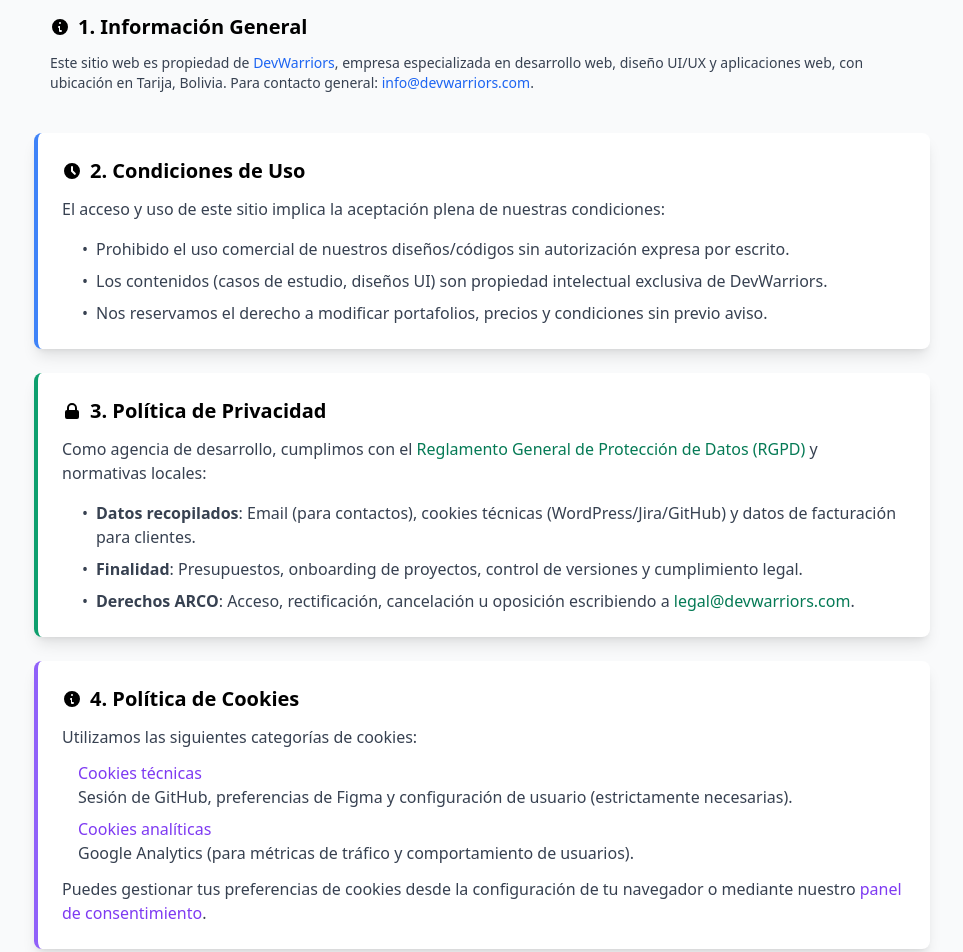
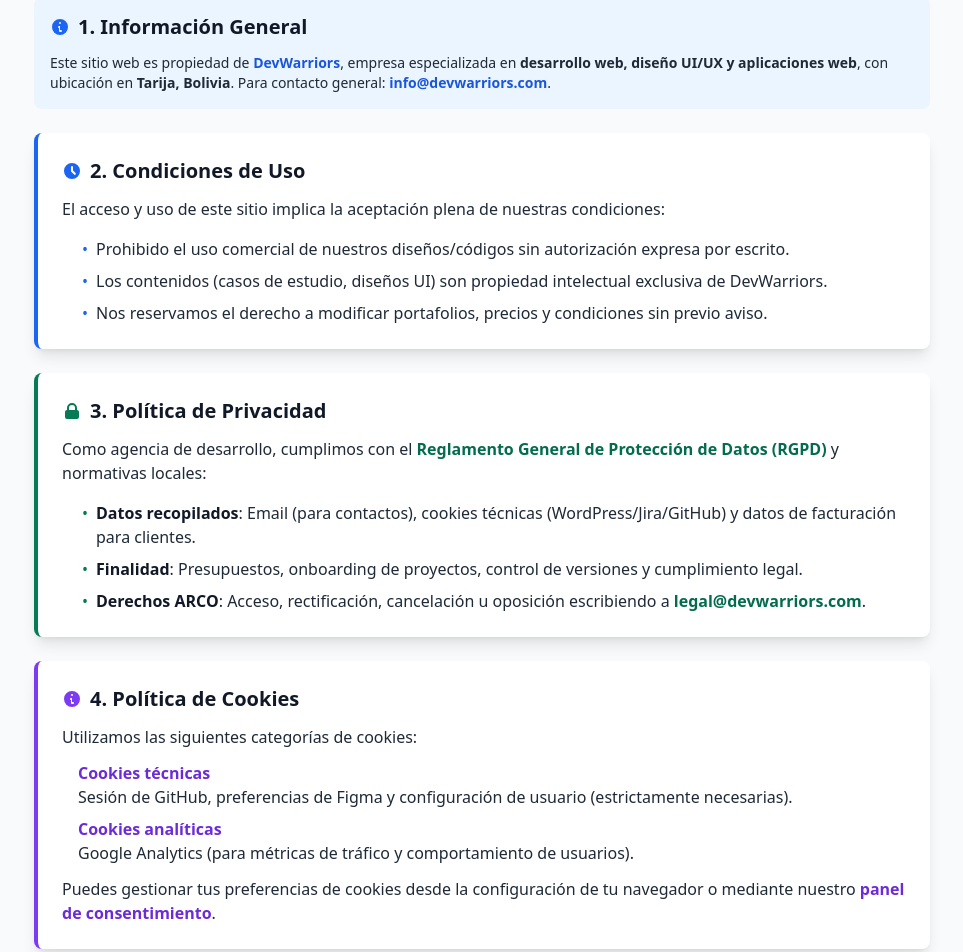
Before and after one commit to RafaelReyes0816/DevWarriors, a React (Vite) app: page /legal in a window 1280 px wide. Shown: the part 280-1232 px from the top of the page, without its empty margins (158-1121 px from the left). Built offline with nearby package versions, Linux system fonts and the light colour scheme.

Commit message:
otros ajustes AYUDAgit add .!

```diff
--- a/src/pages/LegalPage.jsx
+++ b/src/pages/LegalPage.jsx
@@ -18,109 +18,109 @@ export default function LegalPage() {
         <div className="text-center mb-8">
           <Badge
             color="blue"
-            className="mb-2 text-xs md:text-sm py-1 px-2 inline-flex items-center"
+            className="mb-2 text-xs md:text-sm py-1 px-2 inline-flex items-center bg-blue-600 text-white"
           >
             Documento Legal
           </Badge>
           <h1 className="text-3xl md:text-4xl font-bold text-gray-900 dark:text-white">
             Aviso Legal y Términos de Servicio
           </h1>
-          <p className="text-gray-500 dark:text-gray-400 mt-2">
+          <p className="text-gray-600 dark:text-gray-300 mt-2">
             Última actualización: 25 de Abril de 2025
           </p>
         </div>
 
         {/* Sección 1 - Información General */}
-        <Alert color="info" className="mb-6" withBorderAccent>
-          <h2 className="text-xl font-semibold mb-3 dark:text-white flex items-center gap-2">
-            <svg className="w-5 h-5" fill="currentColor" viewBox="0 0 20 20" xmlns="http://www.w3.org/2000/svg">
+        <Alert color="info" className="mb-6 bg-blue-50 dark:bg-blue-900" withBorderAccent>
+          <h2 className="text-xl font-semibold mb-3 text-gray-900 dark:text-white flex items-center gap-2">
+            <svg className="w-5 h-5 text-blue-600 dark:text-blue-300" fill="currentColor" viewBox="0 0 20 20" xmlns="http://www.w3.org/2000/svg">
               <path fillRule="evenodd" d="M18 10a8 8 0 11-16 0 8 8 0 0116 0zm-7-4a1 1 0 11-2 0 1 1 0 012 0zM9 9a1 1 0 000 2v3a1 1 0 001 1h1a1 1 0 100-2h-1V9z" clipRule="evenodd" />
             </svg>
             1. Información General
           </h2>
-          <p className="text-gray-700 dark:text-gray-300">
-            Este sitio web es propiedad de <span className="font-medium text-blue-600 dark:text-blue-400">{companyInfo.name}</span>,
-            empresa especializada en <span className="font-medium">{companyInfo.specialty}</span>,
-            con ubicación en <span className="font-medium">{companyInfo.location}</span>.
-            Para contacto general: <a href={`mailto:${companyInfo.contact}`} className="text-blue-600 dark:text-blue-400 hover:underline">{companyInfo.contact}</a>.
+          <p className="text-gray-800 dark:text-gray-200">
+            Este sitio web es propiedad de <span className="font-semibold text-blue-700 dark:text-blue-300">{companyInfo.name}</span>,
+            empresa especializada en <span className="font-semibold">{companyInfo.specialty}</span>,
+            con ubicación en <span className="font-semibold">{companyInfo.location}</span>.
+            Para contacto general: <a href={`mailto:${companyInfo.contact}`} className="font-semibold text-blue-700 dark:text-blue-300 hover:underline">{companyInfo.contact}</a>.
           </p>
         </Alert>
 
         {/* Sección 2 - Condiciones de Uso */}
-        <div className="bg-white dark:bg-gray-800 p-6 rounded-lg shadow-lg mb-6 border-l-4 border-blue-500">
-          <h2 className="text-xl font-semibold mb-3 dark:text-white flex items-center gap-2">
-            <svg className="w-5 h-5" fill="currentColor" viewBox="0 0 20 20" xmlns="http://www.w3.org/2000/svg">
+        <div className="bg-white dark:bg-gray-800 p-6 rounded-lg shadow-lg mb-6 border-l-4 border-blue-600">
+          <h2 className="text-xl font-semibold mb-3 text-gray-900 dark:text-white flex items-center gap-2">
+            <svg className="w-5 h-5 text-blue-600 dark:text-blue-300" fill="currentColor" viewBox="0 0 20 20" xmlns="http://www.w3.org/2000/svg">
               <path fillRule="evenodd" d="M10 18a8 8 0 100-16 8 8 0 000 16zm1-12a1 1 0 10-2 0v4a1 1 0 00.293.707l2.828 2.829a1 1 0 101.415-1.415L11 9.586V6z" clipRule="evenodd" />
             </svg>
             2. Condiciones de Uso
           </h2>
-          <p className="text-gray-700 dark:text-gray-300 mb-4">
+          <p className="text-gray-800 dark:text-gray-200 mb-4">
             El acceso y uso de este sitio implica la aceptación plena de nuestras condiciones:
           </p>
-          <ul className="list-disc pl-5 space-y-2 text-gray-700 dark:text-gray-300">
+          <ul className="list-disc pl-5 space-y-2 text-gray-800 dark:text-gray-200">
             <li className="flex items-start">
-              <span className="mr-2">•</span>
+              <span className="text-blue-600 dark:text-blue-300 mr-2">•</span>
               <span>Prohibido el uso comercial de nuestros diseños/códigos sin autorización expresa por escrito.</span>
             </li>
             <li className="flex items-start">
-              <span className="mr-2">•</span>
+              <span className="text-blue-600 dark:text-blue-300 mr-2">•</span>
               <span>Los contenidos (casos de estudio, diseños UI) son propiedad intelectual exclusiva de {companyInfo.name}.</span>
             </li>
             <li className="flex items-start">
-              <span className="mr-2">•</span>
+              <span className="text-blue-600 dark:text-blue-300 mr-2">•</span>
               <span>Nos reservamos el derecho a modificar portafolios, precios y condiciones sin previo aviso.</span>
             </li>
           </ul>
         </div>
 
         {/* Sección 3 - Privacidad */}
-        <div className="bg-white dark:bg-gray-800 p-6 rounded-lg shadow-lg mb-6 border-l-4 border-green-500">
-          <h2 className="text-xl font-semibold mb-3 dark:text-white flex items-center gap-2">
-            <svg className="w-5 h-5" fill="currentColor" viewBox="0 0 20 20" xmlns="http://www.w3.org/2000/svg">
+        <div className="bg-white dark:bg-gray-800 p-6 rounded-lg shadow-lg mb-6 border-l-4 border-green-600">
+          <h2 className="text-xl font-semibold mb-3 text-gray-900 dark:text-white flex items-center gap-2">
+            <svg className="w-5 h-5 text-green-600 dark:text-green-300" fill="currentColor" viewBox="0 0 20 20" xmlns="http://www.w3.org/2000/svg">
               <path fillRule="evenodd" d="M5 9V7a5 5 0 0110 0v2a2 2 0 012 2v5a2 2 0 01-2 2H5a2 2 0 01-2-2v-5a2 2 0 012-2zm8-2v2H7V7a3 3 0 016 0z" clipRule="evenodd" />
             </svg>
             3. Política de Privacidad
           </h2>
-          <p className="text-gray-700 dark:text-gray-300 mb-4">
-            Como agencia de desarrollo, cumplimos con el <span className="font-medium text-green-600 dark:text-green-400">Reglamento General de Protección de Datos (RGPD)</span> y normativas locales:
+          <p className="text-gray-800 dark:text-gray-200 mb-4">
+            Como agencia de desarrollo, cumplimos con el <span className="font-semibold text-green-700 dark:text-green-300">Reglamento General de Protección de Datos (RGPD)</span> y normativas locales:
           </p>
-          <ul className="list-disc pl-5 space-y-2 text-gray-700 dark:text-gray-300">
+          <ul className="list-disc pl-5 space-y-2 text-gray-800 dark:text-gray-200">
             <li className="flex items-start">
-              <span className="mr-2">•</span>
-              <span><strong>Datos recopilados</strong>: Email (para contactos), cookies técnicas (WordPress/Jira/GitHub) y datos de facturación para clientes.</span>
+              <span className="text-green-600 dark:text-green-300 mr-2">•</span>
+              <span><strong className="text-gray-900 dark:text-white">Datos recopilados</strong>: Email (para contactos), cookies técnicas (WordPress/Jira/GitHub) y datos de facturación para clientes.</span>
             </li>
             <li className="flex items-start">
-              <span className="mr-2">•</span>
-              <span><strong>Finalidad</strong>: Presupuestos, onboarding de proyectos, control de versiones y cumplimiento legal.</span>
+              <span className="text-green-600 dark:text-green-300 mr-2">•</span>
+              <span><strong className="text-gray-900 dark:text-white">Finalidad</strong>: Presupuestos, onboarding de proyectos, control de versiones y cumplimiento legal.</span>
             </li>
             <li className="flex items-start">
-              <span className="mr-2">•</span>
-              <span><strong>Derechos ARCO</strong>: Acceso, rectificación, cancelación u oposición escribiendo a <a href={`mailto:${companyInfo.legalContact}`} className="text-green-600 dark:text-green-400 hover:underline">{companyInfo.legalContact}</a>.</span>
+              <span className="text-green-600 dark:text-green-300 mr-2">•</span>
+              <span><strong className="text-gray-900 dark:text-white">Derechos ARCO</strong>: Acceso, rectificación, cancelación u oposición escribiendo a <a href={`mailto:${companyInfo.legalContact}`} className="font-semibold text-green-700 dark:text-green-300 hover:underline">{companyInfo.legalContact}</a>.</span>
             </li>
           </ul>
         </div>
 
         {/* Sección 4 - Cookies */}
-        <div className="bg-white dark:bg-gray-800 p-6 rounded-lg shadow-lg mb-6 border-l-4 border-purple-500">
-          <h2 className="text-xl font-semibold mb-3 dark:text-white flex items-center gap-2">
-            <svg className="w-5 h-5" fill="currentColor" viewBox="0 0 20 20" xmlns="http://www.w3.org/2000/svg">
+        <div className="bg-white dark:bg-gray-800 p-6 rounded-lg shadow-lg mb-6 border-l-4 border-purple-600">
+          <h2 className="text-xl font-semibold mb-3 text-gray-900 dark:text-white flex items-center gap-2">
+            <svg className="w-5 h-5 text-purple-600 dark:text-purple-300" fill="currentColor" viewBox="0 0 20 20" xmlns="http://www.w3.org/2000/svg">
               <path fillRule="evenodd" d="M18 10a8 8 0 11-16 0 8 8 0 0116 0zm-7-4a1 1 0 11-2 0 1 1 0 012 0zM9 9a1 1 0 000 2v3a1 1 0 001 1h1a1 1 0 100-2h-1V9z" clipRule="evenodd" />
             </svg>
             4. Política de Cookies
           </h2>
-          <div className="text-gray-700 dark:text-gray-300 space-y-3">
+          <div className="text-gray-800 dark:text-gray-200 space-y-3">
             <p>
               Utilizamos las siguientes categorías de cookies:
             </p>
             <div className="ml-4">
-              <p className="font-medium text-purple-600 dark:text-purple-400">Cookies técnicas</p>
+              <p className="font-semibold text-purple-700 dark:text-purple-300">Cookies técnicas</p>
               <p className="mb-2">Sesión de GitHub, preferencias de Figma y configuración de usuario (estrictamente necesarias).</p>
 
-              <p className="font-medium text-purple-600 dark:text-purple-400">Cookies analíticas</p>
+              <p className="font-semibold text-purple-700 dark:text-purple-300">Cookies analíticas</p>
               <p>Google Analytics (para métricas de tráfico y comportamiento de usuarios).</p>
             </div>
             <p className="mt-3">
-              Puedes gestionar tus preferencias de cookies desde la configuración de tu navegador o mediante nuestro <a href="#" className="text-purple-600 dark:text-purple-400 hover:underline">panel de consentimiento</a>.
+              Puedes gestionar tus preferencias de cookies desde la configuración de tu navegador o mediante nuestro <a href="#" className="font-semibold text-purple-700 dark:text-purple-300 hover:underline">panel de consentimiento</a>.
             </p>
           </div>
         </div>
@@ -129,7 +129,7 @@ export default function LegalPage() {
         <div className="mt-8 text-center">
           <a
             href={`mailto:${companyInfo.dpoContact}`}
-            className="inline-flex items-center px-6 py-3 bg-blue-600 text-white rounded-lg hover:bg-blue-700 transition-colors focus:ring-4 focus:ring-blue-300"
+            className="inline-flex items-center px-6 py-3 bg-blue-700 text-white rounded-lg hover:bg-blue-800 transition-colors focus:ring-4 focus:ring-blue-300 font-semibold"
           >
             <svg className="w-5 h-5 mr-2" fill="currentColor" viewBox="0 0 20 20" xmlns="http://www.w3.org/2000/svg">
               <path d="M2.003 5.884L10 9.882l7.997-3.998A2 2 0 0016 4H4a2 2 0 00-1.997 1.884z" />
@@ -137,7 +137,7 @@ export default function LegalPage() {
             </svg>
             Contactar al Delegado de Protección de Datos
           </a>
-          <p className="text-sm text-gray-500 dark:text-gray-400 mt-3">
+          <p className="text-sm text-gray-600 dark:text-gray-300 mt-3">
             Respuesta garantizada en un plazo máximo de 72 horas hábiles
           </p>
         </div>
```
